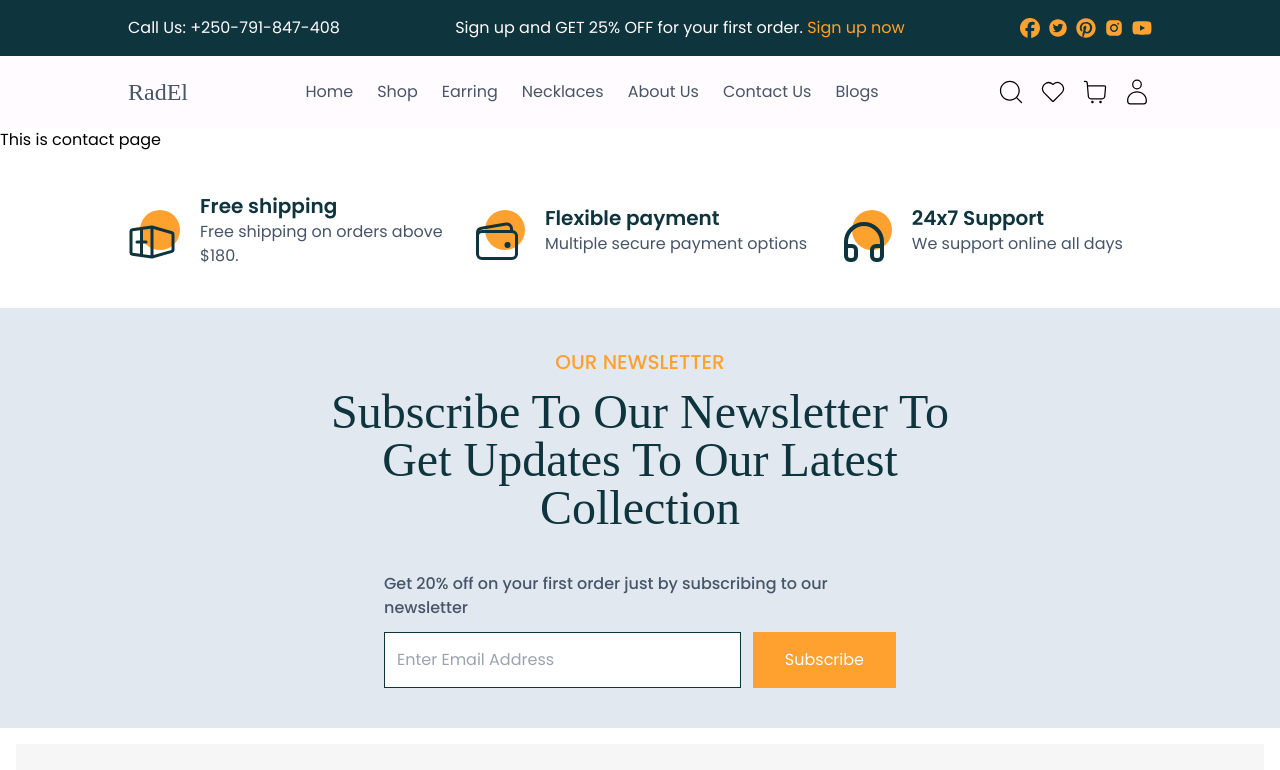
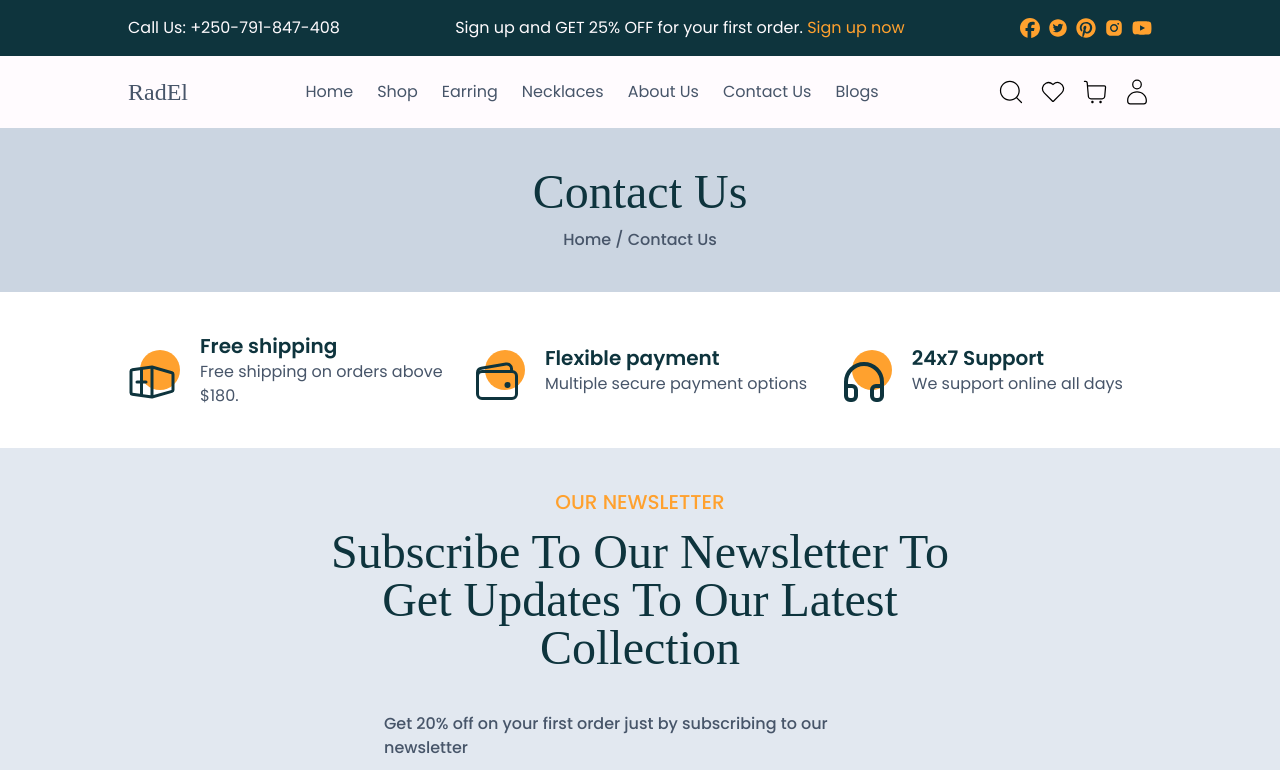
Before and after one commit to nshiziw/RadEL, a React (Vite) app: page /contact in a window 1280 px wide. Shown: the top 770 px of the page. Built offline with nearby package versions, Linux system fonts and the light colour scheme; a web font is replaced by a local one.

Commit message:
development

```diff
--- a/src/pages/Contact.jsx
+++ b/src/pages/Contact.jsx
@@ -1,11 +1,12 @@
 import Features from "../components/Features"
 import Newsletter from "../components/Newsletter"
+import {Title} from "../components/Title.jsx"
 
 const Contact = () => {
   return (
     <main>
       <section>
-        <h1>This is contact page</h1>
+        <Title source="home" title="contact us" />
       </section>
       <Features />
       <Newsletter />
```
